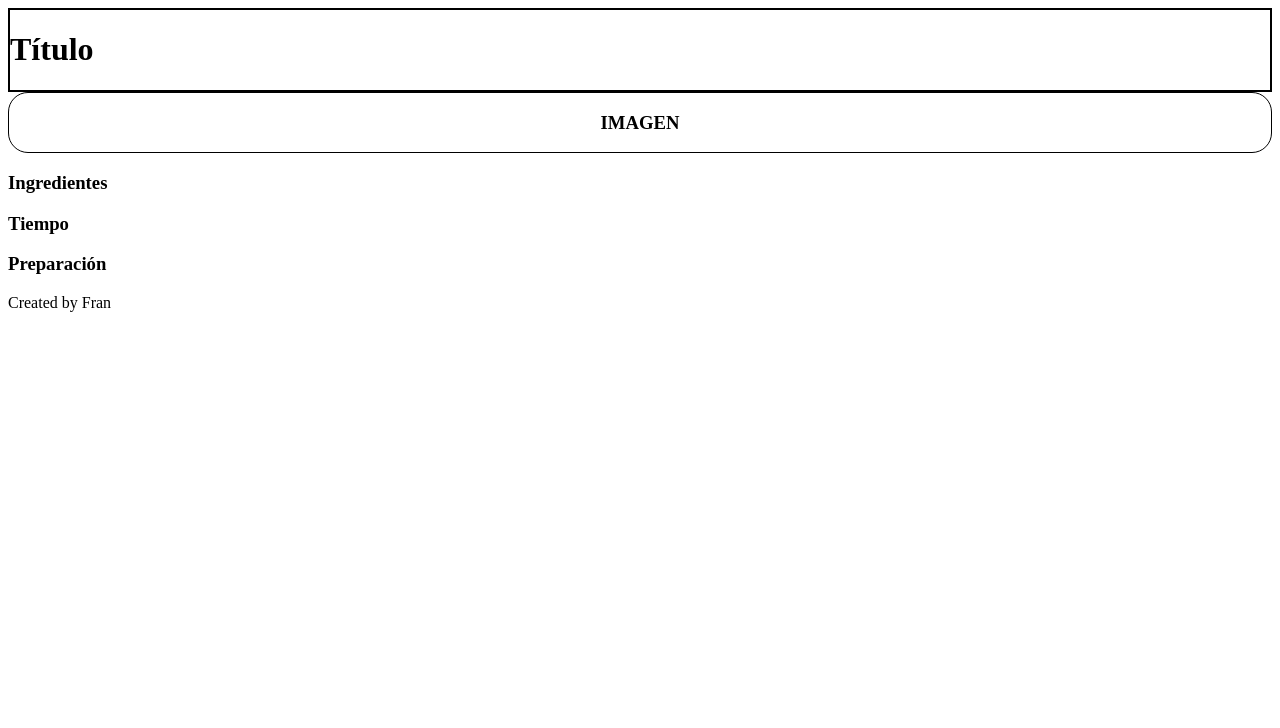
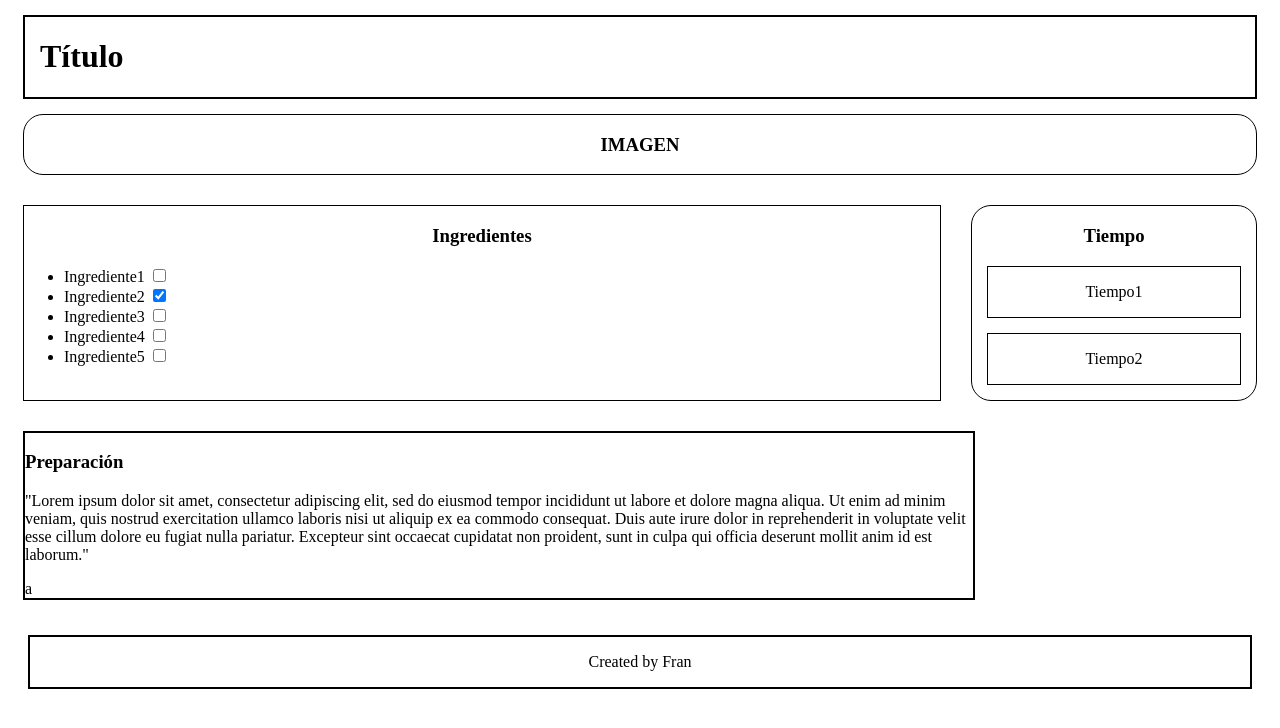
Before and after one commit to fraskow/HTML-CSS-JS, a plain HTML site: page MyFavouriteFood/index.html in a window 1280 px wide. Drawn offline with Linux system fonts and the light colour scheme.

Commit message:
My Favorite Food done

```diff
--- a/MyFavouriteFood/index.html
+++ b/MyFavouriteFood/index.html
@@ -12,14 +12,56 @@
         <div id="img">
             <h3>IMAGEN</h3>
         </div>
-        <div id="ingredients">
-            <h3>Ingredientes</h3>
-        </div>
-        <div id="time">
-            <h3>Tiempo</h3>
+        <div id="container1">
+            <div id="ingredients">
+                <h3>Ingredientes</h3>
+                <ul>
+                    <li>
+                        <label for="val1">Ingrediente1</label>
+                        <input type="checkbox" id="val1" value="ingrediente1">
+                    </li>
+                    <li>
+                        <label for="val1">Ingrediente2</label>
+                        <input checked type="checkbox" id="val1" value="ingrediente2">
+                    </li>
+                    <li>
+                        <label for="val1">Ingrediente3</label>
+                        <input type="checkbox" id="val1" value="ingrediente3">
+                    </li>
+                    <li>
+                        <label for="val1">Ingrediente4</label>
+                        <input type="checkbox" id="val1" value="ingrediente4">
+                    </li>
+                    <li>
+                        <label for="val1">Ingrediente5</label>
+                        <input type="checkbox" id="val1" value="ingrediente5">
+                    </li>
+
+                </ul>
+            </div>
+            <div id="time">
+                <h3>Tiempo</h3>
+                <div>
+                    <p>Tiempo1</p>
+                </div>
+                <div>
+                    <p>Tiempo2</p>
+                </div>
+            </div>
         </div>
         <div id="preparation">
             <h3>Preparación</h3>
+            <p>
+                "Lorem ipsum dolor sit amet, consectetur adipiscing elit, sed do eiusmod tempor
+                incididunt ut labore et dolore magna aliqua. Ut enim ad minim
+                 veniam, quis nostrud exercitation ullamco laboris nisi ut
+                aliquip ex ea commodo consequat. Duis aute irure dolor in
+                reprehenderit in voluptate velit esse cillum dolore eu
+                fugiat nulla pariatur. Excepteur sint occaecat cupidatat
+                non proident, sunt in culpa qui officia deserunt mollit
+                anim id est laborum."
+            </p>
+            <span> a </span>
         </div>
         <div id="footer">
             <p>Created by Fran</p>
--- a/MyFavouriteFood/style.css
+++ b/MyFavouriteFood/style.css
@@ -1,8 +1,51 @@
 #header{
     border: 2px solid black;
+    margin: 15px;
+    padding-left: 15px;
 }
 #img{
     border: 1px solid black;
     border-radius: 20px;
     text-align: center;
+    margin: 15px;
 }
+
+#container1{
+    display: grid;
+    grid-template-columns: 3fr 1fr;
+}
+#time{
+    border: 1px solid black;
+    border-radius: 20px;
+    text-align: center;
+    margin : 15px;
+}
+#time>div{
+    border: 1px solid black;
+    text-align: center;
+    margin: 15px;
+}
+#ingredients{
+    border: 1px solid black;
+    margin: 15px;
+}
+#ingredients>h3{
+    text-align: center;
+}
+
+
+#preparation{
+    display:inline-block;
+    margin: 15px;
+    border: 2px solid black;
+    width: 75%;
+}
+
+
+
+
+#footer{
+    text-align: center;
+    border: 2px solid black;
+    margin: 20px;
+}
```
